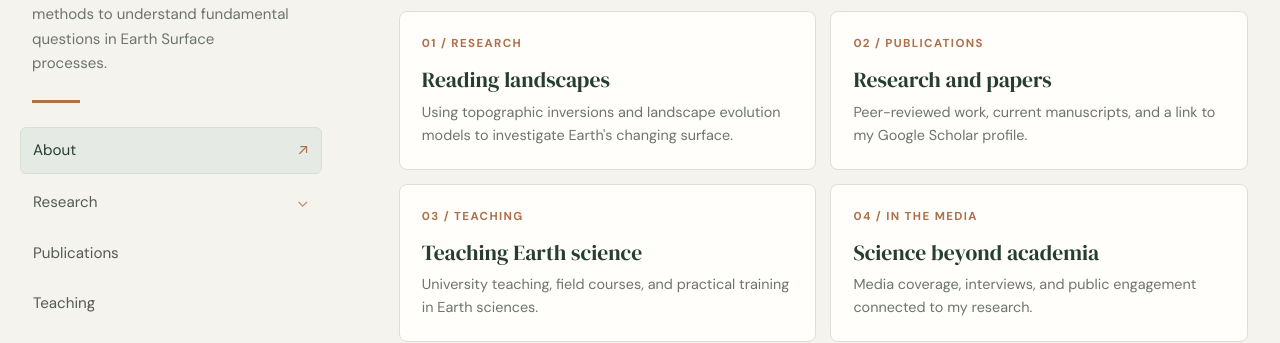
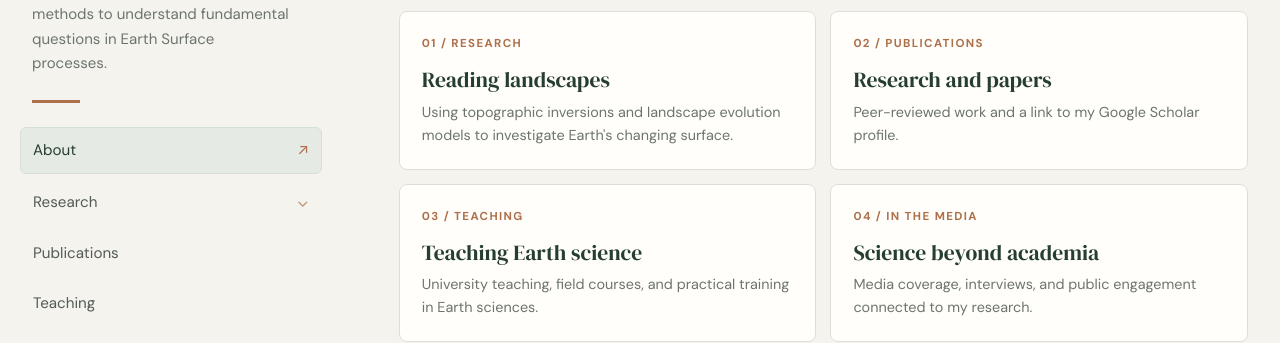
Before and after one commit to adamsmith142/adamsmith142.github.io, a Jekyll site: the page built from index.md, in a window 1280 px wide and 900 px high, scrolled down 778 px. Shown: the part 157-500 px from the top of the window. Built offline with Jekyll 4.4.1, drawn with Linux system fonts in a browser that asks for light colours; our own code applies the rules of GitHub Pages for plain Markdown files.

Commit message:
Update description for Publications section

```diff
--- a/index.md
+++ b/index.md
@@ -26,7 +26,7 @@ description: Adam G G Smith is a tectonic geomorphologist using topographic inve
   <a class="feature-card" href="{{ '/Publications.html' | relative_url }}">
     <span class="feature-card__number">02 / PUBLICATIONS</span>
     <strong>Research and papers</strong>
-    <span>Peer-reviewed work, current manuscripts, and a link to my Google Scholar profile.</span>
+    <span>Peer-reviewed work and a link to my Google Scholar profile.</span>
   </a>
   <a class="feature-card" href="{{ '/Teaching.html' | relative_url }}">
     <span class="feature-card__number">03 / TEACHING</span>
```
